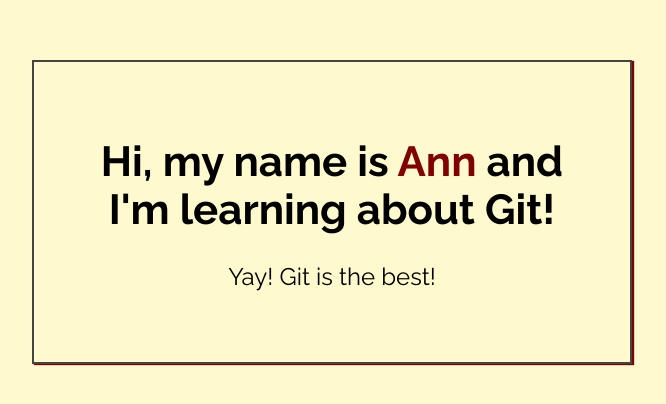
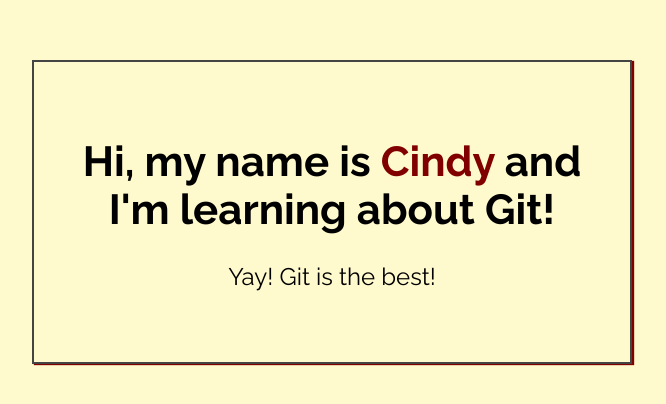
Before and after one commit to Cvaguila/my-first-repo, a plain HTML site: page index.html in a window 1280 px wide. Shown: the part 188-592 px from the top of the page, without its empty margins (308-974 px from the left). Drawn offline with Linux system fonts and the light colour scheme.

Commit message:
Added name to index.html

```diff
--- a/index.html
+++ b/index.html
@@ -14,7 +14,7 @@
 <body>
 
     <div class="greeting">
-        <h1>Hi, my name is <span class="highlight">Ann</span> and I'm learning about Git! </h1>
+        <h1>Hi, my name is <span class="highlight">Cindy</span> and I'm learning about Git! </h1>
 
         <p>Yay! Git is the best!</p>
     </div>
```
